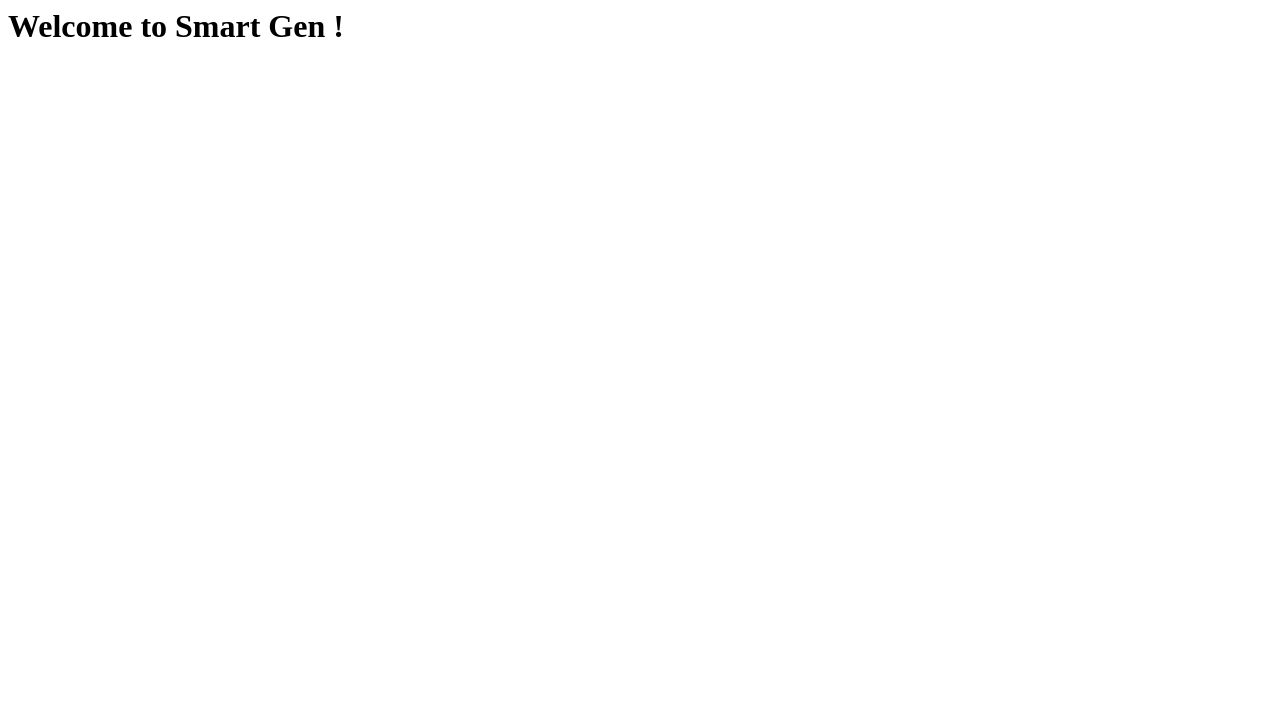
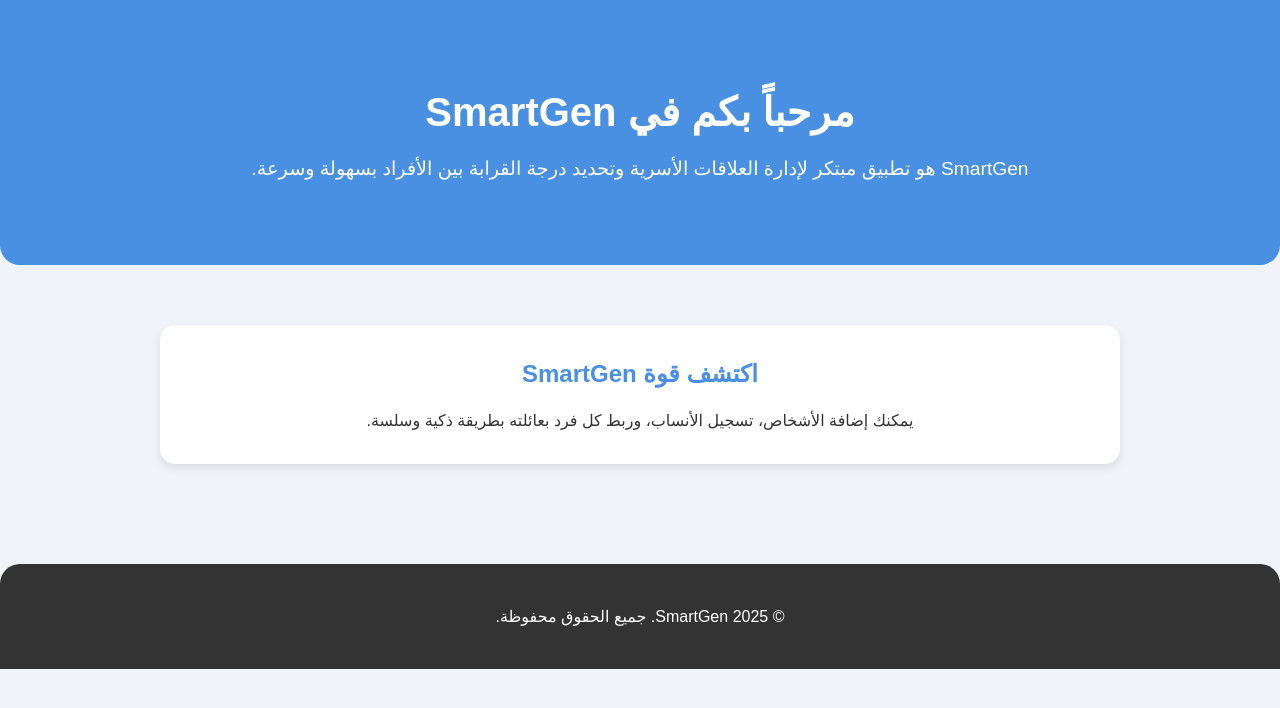
Before and after one commit to kamelgazzah/smartgen, a plain HTML site: page index.html in a window 1280 px wide. Drawn offline with Linux system fonts and the light colour scheme.

Commit message:
Ajout de la page d'accueil et du dossier CSS pour SmartGen

```diff
--- /dev/null
+++ b/css/style.css
@@ -0,0 +1,74 @@
+/* Reset simple */
+* {
+    margin: 0;
+    padding: 0;
+    box-sizing: border-box;
+    font-family: 'Arial', sans-serif;
+}
+
+body {
+    background: #f0f4f8;
+    color: #333;
+    line-height: 1.6;
+}
+
+.container {
+    width: 90%;
+    max-width: 1000px;
+    margin: 0 auto;
+    padding: 20px;
+}
+
+header {
+    background: #4a90e2;
+    color: white;
+    text-align: center;
+    padding: 60px 20px;
+    border-radius: 0 0 20px 20px;
+}
+
+header h1 {
+    font-size: 2.5em;
+    margin-bottom: 10px;
+}
+
+header p {
+    font-size: 1.2em;
+}
+
+main {
+    padding: 40px 0;
+}
+
+.intro {
+    background: white;
+    padding: 30px;
+    border-radius: 15px;
+    box-shadow: 0 4px 10px rgba(0,0,0,0.1);
+    text-align: center;
+}
+
+.intro h2 {
+    color: #4a90e2;
+    margin-bottom: 15px;
+}
+
+footer {
+    background: #333;
+    color: white;
+    text-align: center;
+    padding: 20px;
+    margin-top: 40px;
+    border-radius: 20px 20px 0 0;
+}
+
+/* Responsive */
+@media (max-width: 600px) {
+    header h1 {
+        font-size: 2em;
+    }
+
+    header p, .intro p {
+        font-size: 1em;
+    }
+}
--- a/index.html
+++ b/index.html
@@ -1,7 +1,32 @@
-<html>
-    <body>
-        <h1>
-            Welcome to Smart Gen !
-        </h1>
-    </body>
-    </html>
+<!DOCTYPE html>
+<html lang="ar" dir="rtl">
+<head>
+    <meta charset="UTF-8">
+    <meta name="viewport" content="width=device-width, initial-scale=1.0">
+    <title>SmartGen</title>
+    <link rel="stylesheet" href="css/style.css">
+</head>
+<body>
+    <header>
+        <div class="container">
+            <h1>مرحباً بكم في SmartGen</h1>
+            <p>SmartGen هو تطبيق مبتكر لإدارة العلاقات الأسرية وتحديد درجة القرابة بين الأفراد بسهولة وسرعة.</p>
+        </div>
+    </header>
+
+    <main>
+        <div class="container">
+            <section class="intro">
+                <h2>اكتشف قوة SmartGen</h2>
+                <p>يمكنك إضافة الأشخاص، تسجيل الأنساب، وربط كل فرد بعائلته بطريقة ذكية وسلسة.</p>
+            </section>
+        </div>
+    </main>
+
+    <footer>
+        <div class="container">
+            <p>&copy; 2025 SmartGen. جميع الحقوق محفوظة.</p>
+        </div>
+    </footer>
+</body>
+</html>
```
